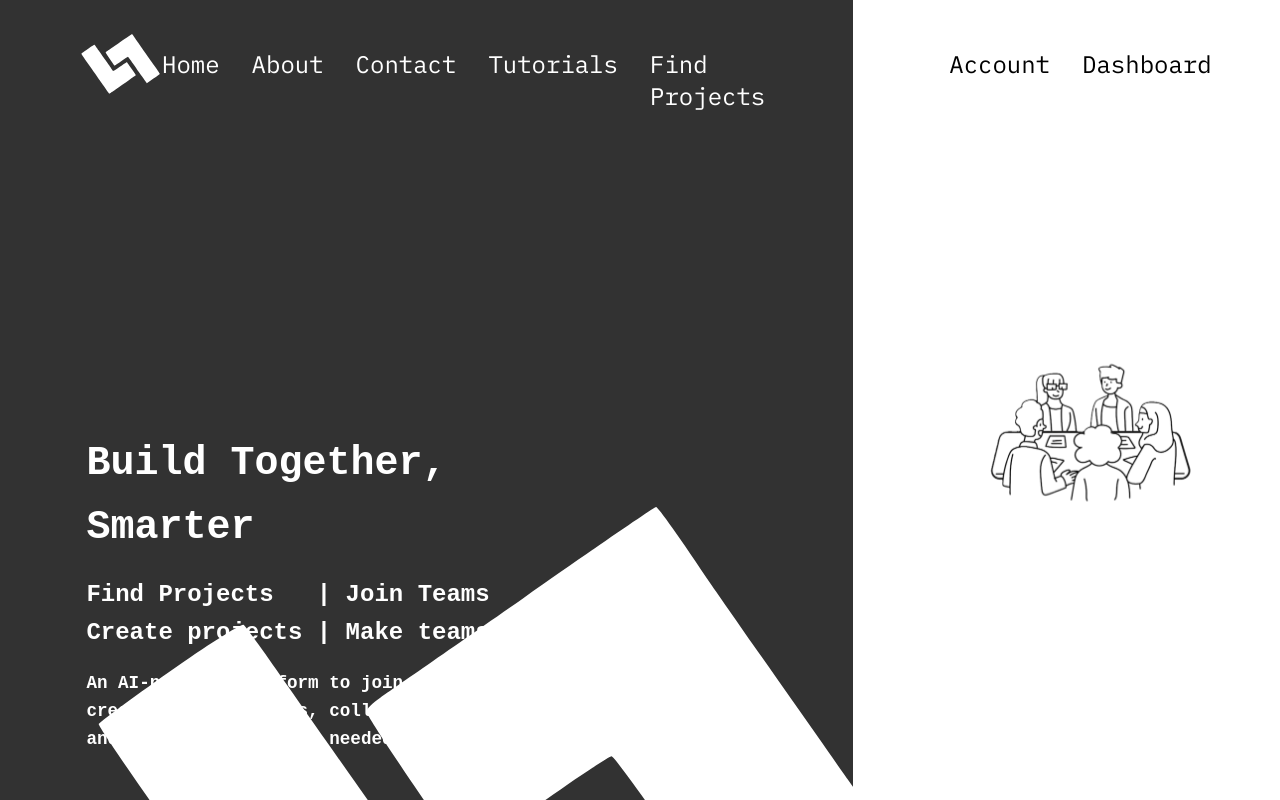
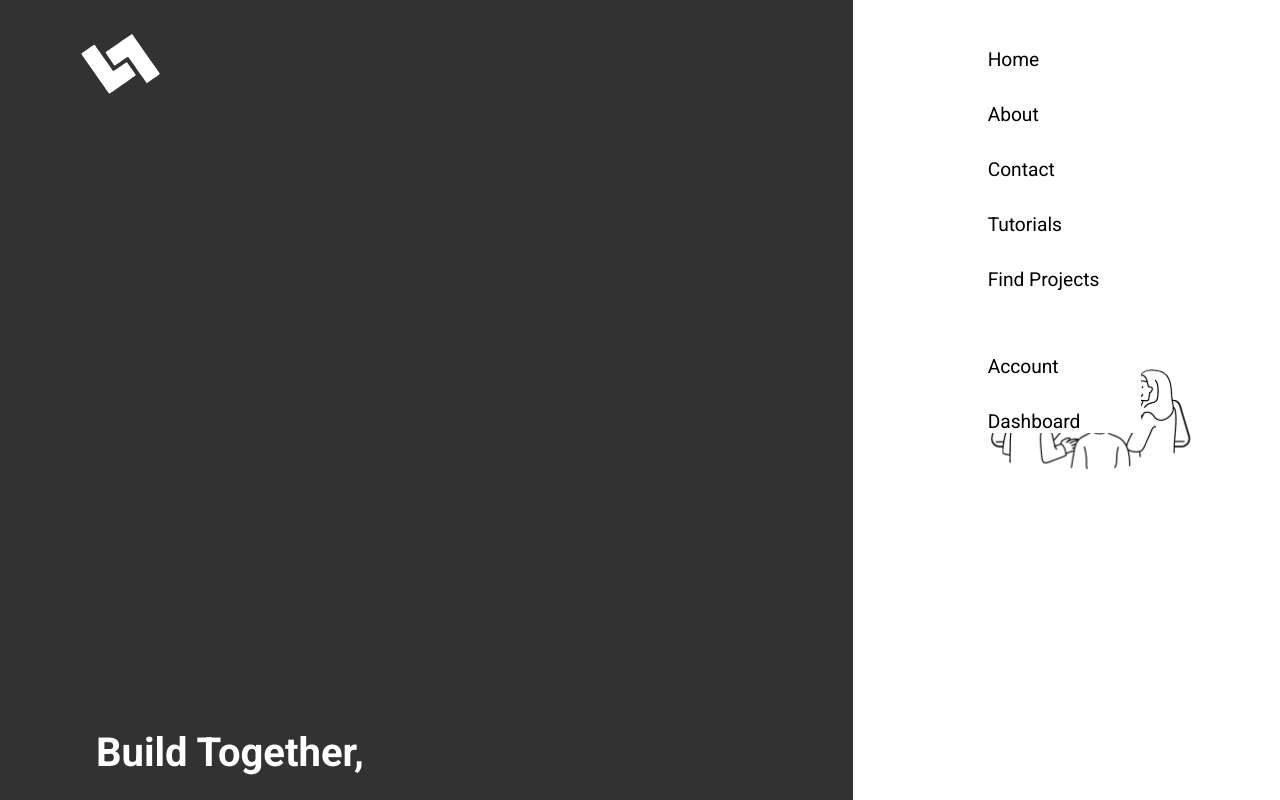
Before and after one commit to AmanCiphers/Grouphub, a React (Vite) app: page / in a window 1280 px wide. Shown: the top 800 px of the page. Built offline with nearby package versions, Linux system fonts and the light colour scheme.

Commit message:
nic going, will be finished ny today

```diff
--- a/package.json
+++ b/package.json
@@ -11,6 +11,7 @@
   },
   "dependencies": {
     "@tailwindcss/vite": "^4.1.11",
+    "lucide-react": "^0.525.0",
     "react": "^19.1.0",
     "react-dom": "^19.1.0"
   },
--- a/src/components/landing.css
+++ b/src/components/landing.css
@@ -22,14 +22,16 @@ ul {
 }
 
 li{
-    font-size: 1.5em;
+    font-size: 1.2em;
 }
 
 .img {
     margin: 2em 0 0 5em;
 }
 
-
+.box1 .navlinks li .black{
+    color: black;
+}
 /* //////////////////////////////// box 1 /////////////////////////// */
 .box1 a {
     color: white;
@@ -37,7 +39,15 @@ li{
 }
 
 .box1 .navbar ul {
-    margin: 3em 6em 0 0;
+    position: relative;
+    margin: 3em 0 0 0;
+    left: 18em;
+    overflow: visible;
+    z-index: 999;
+}
+
+.nav-gap {
+  width: 8em;
 }
 
 .box1 .navbar {
@@ -56,12 +66,11 @@ li{
     /* border: 1px solid black; */
 
     position: relative;
-    top: 20em;
+    top: 18em;
     left: 6em;
 }
 
 .herotext {
-    font-family: monospace;
     text-align: left;
     line-height: 1.6;
     max-width: 800px;
@@ -131,9 +140,9 @@ li{
 
     z-index: 98;
     scale: 11;
-    position: fixed;
-    top: 50em;
-    right: 44em;
+    position: relative;
+    top: 20em;
+    right: 10em;
     overflow: hidden;
 }
 
@@ -147,8 +156,37 @@ li{
 
 /* Lest make it responsive */
 
-@media (max-width: 768px) {
+.hamburger{
+    visibility: hidden;
+}
+
+@media (max-width: 1520px) {
   .mainPage {
 
   }
 }
+
+@media (max-width: 1590px) {
+  .hamburger {
+    visibility: visible;
+  }
+
+  .navbar{
+
+  }
+
+  .bigimage{
+    display: none;
+  }
+
+  .navlinks{
+    display: flex;
+    flex-direction: column;
+    background-color: white;
+    color: black;
+  }
+
+  .navlinks a{
+    color: black;
+  }
+}
--- a/src/components/landing.jsx
+++ b/src/components/landing.jsx
@@ -1,6 +1,8 @@
 import logo from "../assets/Logo.svg";
 import heroimage from "../assets/group-1-photo.png";
 import "./landing.css";
+import React, { useState } from "react";
+import {Menu, X} from 'lucide-react'
 
 const LandingPage = () => {
   return (
@@ -14,30 +16,40 @@ const LandingPage = () => {
 };
 
 
-const Box1 = () =>{
-  return(
+const Box1 = () => {
+
+  const [isOpen, setIsOpen] = useState(false);
+  const toggleNav = () =>{
+    setIsOpen(!isOpen);
+  }
+
+  return (
     <>
       <div className="box1">
         <div className="navbar">
           <div className="img">
             <img src={logo} alt="logo" />
           </div>
-          <div>
-            <ul>
+          <div >
+            <ul className="navlinks">
               <li><a href="#home">Home</a></li>
               <li><a href="#about">About</a></li>
               <li><a href="#contact">Contact</a></li>
               <li><a href="#tutorials">Tutorials</a></li>
               <li><a href="#projects">Find Projects</a></li>
+              <li className="nav-gap"/>
+              <li><a href="#account" className="black">Account</a></li>
+              <li><a href="#dashboard" className="black">Dashboard</a></li>
             </ul>
+
           </div>
         </div>
 
         <div className="textcontainer">
           <div className="herotext">
             <h1>Build Together, Smarter</h1>
-          <h2>Find Projects   | Join Teams</h2>
-          <h2>Create projects | Make teams</h2>
+            <h2>Find Projects     | Join Teams</h2>
+            <h2>Create projects | Make Teams</h2>
             <h3>An AI-powered platform to join or create group projects, collaborate, and grow no experience needed.</h3>
           </div>
         </div>
@@ -46,13 +58,12 @@ const Box1 = () =>{
   );
 }
 
-const Box2 = () =>{
-  return(
+const Box2 = () => {
+  return (
     <>
       <div className="box box2">
         <ul>
-            <li><a href="#account">Account</a></li>
-            <li><a href="#dashboard">Dashboard</a></li>
+
         </ul>
 
         <div className="img">
--- a/src/index.css
+++ b/src/index.css
@@ -1,5 +1,5 @@
 /* @import "tailwindcss"; */
-@import url('https://fonts.googleapis.com/css2?family=IBM+Plex+Mono&display=swap');
+@import url('https://fonts.googleapis.com/css2?family=Inter:ital,opsz,wght@0,14..32,100..900;1,14..32,100..900&family=Roboto:ital,wght@0,100..900;1,100..900&display=swap');
 
 
 *{
@@ -9,7 +9,7 @@
 
 body{
   background-color: #323232;
-  font-family: 'IBM Plex Mono', monospace;
+  font-family: "Roboto", sans-serif;
   overflow: hidden;
 }
 
```
Also changed, not shown: 1 other file (tests, documents, lock files or other folders). Lines whose indentation alone changed are shown as unchanged.
